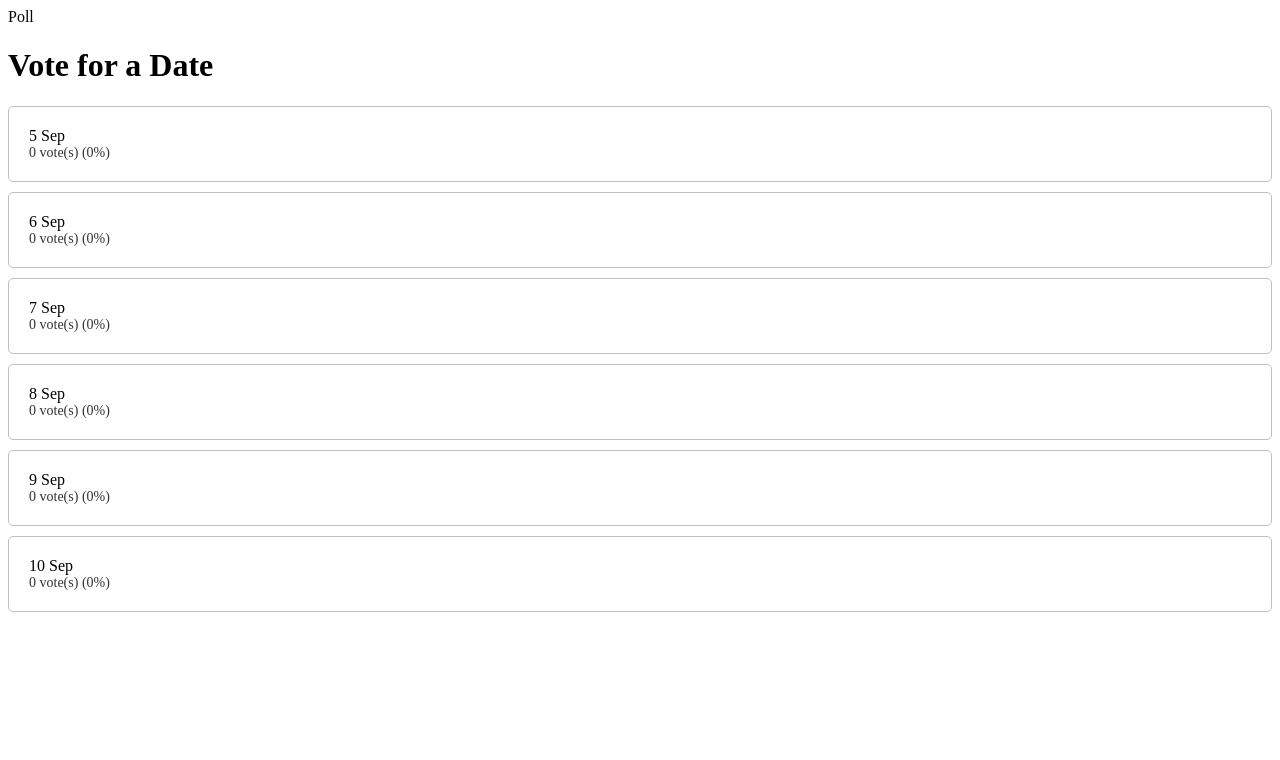
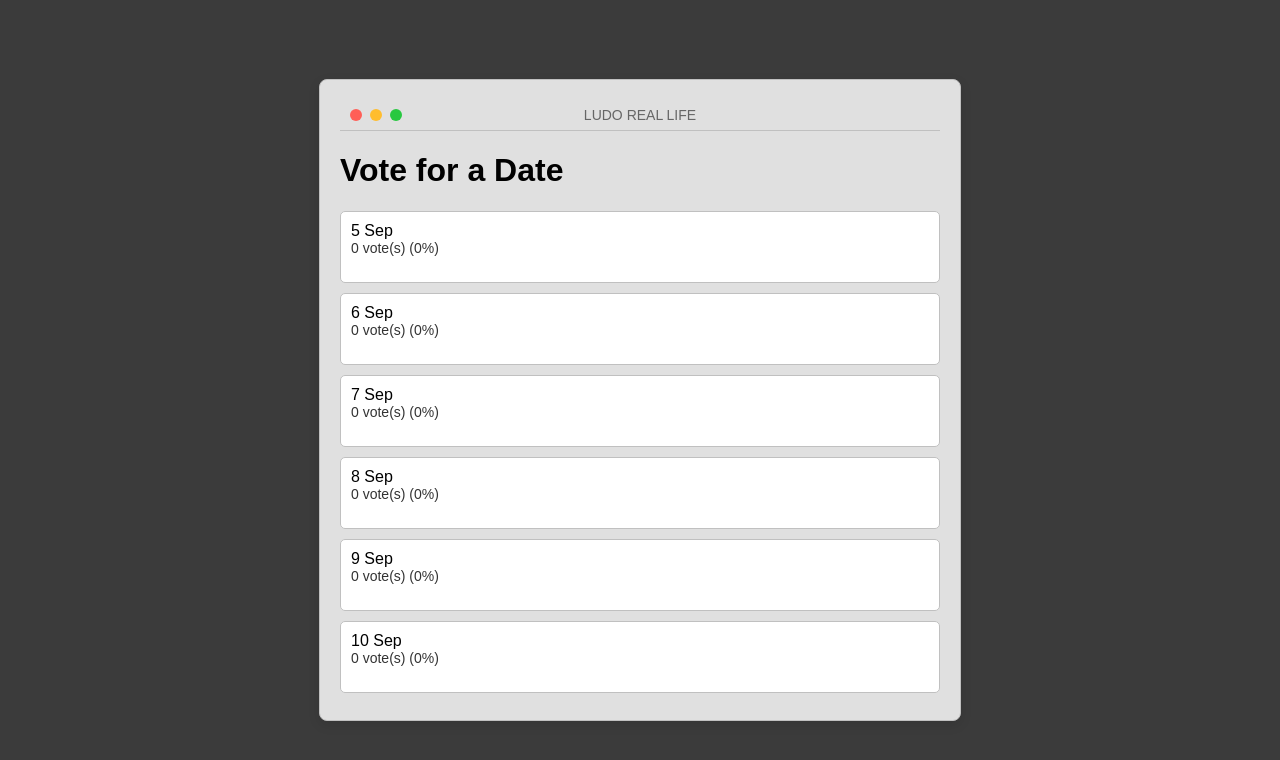
Before and after one commit to moahmedamine/pool-website, a plain HTML site: page index.html in a window 1280 px wide. Drawn offline with Linux system fonts and the light colour scheme; no server answers.

Commit message:
Update index.html

```diff
--- a/index.html
+++ b/index.html
@@ -5,133 +5,236 @@
     <meta name="viewport" content="width=device-width, initial-scale=1.0">
     <title>Custom Poll</title>
     <style>
-        /* Add your existing styles here */
-        .poll-bar {
+        /* General body styling */
+        body {
+            background-color: #3b3b3b; /* Dark gray background */
+            margin: 0;
+            font-family: Arial, sans-serif;
+            display: flex;
+            justify-content: center;
+            align-items: center;
+            height: 100vh;
+        }
+
+        /* Container with edge/border */
+        .window-container {
+            background-color: #e0e0e0; /* Light gray background for the window */
+            border: 1px solid #c0c0c0; /* Border around the window */
+            border-radius: 8px; /* Rounded corners for the window */
+            box-shadow: 0 4px 12px rgba(0, 0, 0, 0.1); /* Subtle shadow for depth */
+            overflow: hidden; /* Ensure content stays inside rounded corners */
+            width: 600px; /* Increased width of the square */
+            height: 600px; /* Increased height of the square */
+            padding: 20px;
+        }
+
+        /* Title bar styling */
+        .title-bar {
+            background-color: #e0e0e0; /* Light gray background for title bar */
+            height: 30px;
+            display: flex;
+            align-items: center;
+            padding-left: 10px;
+            padding-right: 10px;
+            justify-content: space-between;
+            border-bottom: 1px solid #c0c0c0; /* Border below title bar */
+            position: relative;
+        }
+
+        /* Close, Minimize, and Maximize buttons */
+        .window-buttons {
+            display: flex;
+            gap: 8px; /* Space between the buttons */
+        }
+
+        .window-button {
+            width: 12px;
+            height: 12px;
+            border-radius: 50%;
+            background-color: #ff5f57; /* Close button (red) */
+            cursor: pointer;
+        }
+
+        .window-button.minimize {
+            background-color: #ffbd2e; /* Minimize button (yellow) */
+        }
+
+        .window-button.maximize {
+            background-color: #28c840; /* Maximize button (green) */
+        }
+
+        /* Centered file name */
+        .file-name {
             position: absolute;
-            left: 0;
-            bottom: 0;
-            width: 100%;
-            background-color: #7e7e7e;
-            transition: height 0.5s ease-in-out;
-            z-index: -1;
+            left: 50%;
+            transform: translateX(-50%);
+            font-size: 14px;
+            color: #666666; /* Slightly darker text color */
         }
+
+        /* Poll section */
+        .poll-options {
+            margin-top: 20px;
+        }
+
         .poll-option {
             position: relative;
-            padding: 20px;
             margin: 10px 0;
+            cursor: pointer;
+            padding: 10px;
             border: 1px solid #c0c0c0;
             border-radius: 5px;
             background-color: #ffffff;
-            cursor: pointer;
+            height: 50px; /* Increase height for better visibility */
             overflow: hidden;
         }
+
+        .poll-option.selected {
+            background-color: #d0d0d0; /* Light gray background for selected option */
+        }
+
+        .poll-option:hover {
+            background-color: #f0f0f0;
+        }
+
+        .fill-container {
+            position: absolute;
+            left: 0;
+            top: 0;
+            width: 100%;
+            height: 100%;
+            overflow: hidden;
+            z-index: 0;
+        }
+
+        .bar {
+            position: absolute;
+            left: 0;
+            top: 0;
+            height: 100%;
+            width: 0%;
+            background-color: #7e7e7e; /* Gray color for filling animation */
+            transition: width 0.6s ease-in-out; /* Smooth animation */
+            z-index: 0;
+        }
+
         .result-info {
+            position: relative;
+            z-index: 1; /* Ensure text is above the filling bar */
             font-size: 14px;
             color: #333333;
         }
-        .poll-option.selected {
-            background-color: #d0d0d0;
+
+        .poll-option-text {
+            position: relative;
+            z-index: 2; /* Ensure text is above the filling bar */
         }
     </style>
 </head>
 <body>
+    <!-- Window container with border and shadow -->
     <div class="window-container">
+        <!-- Title bar design -->
         <div class="title-bar">
             <div class="window-buttons">
                 <div class="window-button"></div>
                 <div class="window-button minimize"></div>
                 <div class="window-button maximize"></div>
             </div>
-            <div class="file-name">Poll</div>
+            <div class="file-name">LUDO REAL LIFE</div>
         </div>
 
+        <!-- Content inside the window -->
         <div class="window-content">
             <h1>Vote for a Date</h1>
             <div class="poll-options">
                 <div class="poll-option" data-date="5 sep">
-                    5 Sep
-                    <div class="poll-bar"></div>
-                    <div class="result-info">0 vote(s) (0%)</div>
+                    <div class="fill-container">
+                        <div class="bar" id="bar-5-sep"></div>
+                    </div>
+                    <div class="poll-option-text">5 Sep</div>
+                    <div class="result-info" id="result-info-5-sep">0 vote(s) (0%)</div>
                 </div>
                 <div class="poll-option" data-date="6 sep">
-                    6 Sep
-                    <div class="poll-bar"></div>
-                    <div class="result-info">0 vote(s) (0%)</div>
+                    <div class="fill-container">
+                        <div class="bar" id="bar-6-sep"></div>
+                    </div>
+                    <div class="poll-option-text">6 Sep</div>
+                    <div class="result-info" id="result-info-6-sep">0 vote(s) (0%)</div>
                 </div>
                 <div class="poll-option" data-date="7 sep">
-                    7 Sep
-                    <div class="poll-bar"></div>
-                    <div class="result-info">0 vote(s) (0%)</div>
+                    <div class="fill-container">
+                        <div class="bar" id="bar-7-sep"></div>
+                    </div>
+                    <div class="poll-option-text">7 Sep</div>
+                    <div class="result-info" id="result-info-7-sep">0 vote(s) (0%)</div>
                 </div>
                 <div class="poll-option" data-date="8 sep">
-                    8 Sep
-                    <div class="poll-bar"></div>
-                    <div class="result-info">0 vote(s) (0%)</div>
+                    <div class="fill-container">
+                        <div class="bar" id="bar-8-sep"></div>
+                    </div>
+                    <div class="poll-option-text">8 Sep</div>
+                    <div class="result-info" id="result-info-8-sep">0 vote(s) (0%)</div>
                 </div>
                 <div class="poll-option" data-date="9 sep">
-                    9 Sep
-                    <div class="poll-bar"></div>
-                    <div class="result-info">0 vote(s) (0%)</div>
+                    <div class="fill-container">
+                        <div class="bar" id="bar-9-sep"></div>
+                    </div>
+                    <div class="poll-option-text">9 Sep</div>
+                    <div class="result-info" id="result-info-9-sep">0 vote(s) (0%)</div>
                 </div>
                 <div class="poll-option" data-date="10 sep">
-                    10 Sep
-                    <div class="poll-bar"></div>
-                    <div class="result-info">0 vote(s) (0%)</div>
+                    <div class="fill-container">
+                        <div class="bar" id="bar-10-sep"></div>
+                    </div>
+                    <div class="poll-option-text">10 Sep</div>
+                    <div class="result-info" id="result-info-10-sep">0 vote(s) (0%)</div>
                 </div>
             </div>
         </div>
     </div>
 
-    <!-- Firebase SDK for web -->
-    <script type="module">
-        // Import the functions you need from the SDKs you need
-        import { initializeApp } from "https://www.gstatic.com/firebasejs/10.13.1/firebase-app.js";
-        import { getDatabase, ref, update, onValue } from "https://www.gstatic.com/firebasejs/10.13.1/firebase-database.js";
-
-        // Your web app's Firebase configuration
-        const firebaseConfig = {
-            apiKey: "AIzaSyAXO4e8mBUyByWEzoqTfCPIf7U906ySYeA",
-            authDomain: "poolwbesite.firebaseapp.com",
-            databaseURL: "https://poolwbesite-default-rtdb.firebaseio.com",
-            projectId: "poolwbesite",
-            storageBucket: "poolwbesite.appspot.com",
-            messagingSenderId: "407272735974",
-            appId: "1:407272735974:web:7153aaffbb2d83f51a2727",
-            measurementId: "G-37K07EVKZ9"
+    <script>
+        // Initialize votes from localStorage or set to default values
+        const votes = JSON.parse(localStorage.getItem('votes')) || {
+            '5 sep': 0,
+            '6 sep': 0,
+            '7 sep': 0,
+            '8 sep': 0,
+            '9 sep': 0,
+            '10 sep': 0
         };
-
-        // Initialize Firebase
-        const app = initializeApp(firebaseConfig);
-        const database = getDatabase(app);
-
-        // Initialize vote counts
-        const votesRef = ref(database, 'votes');
 
         // Function to update results in each option
         function updateResults() {
-            onValue(votesRef, (snapshot) => {
-                const votes = snapshot.val() || {};
             const totalVotes = Object.values(votes).reduce((a, b) => a + b, 0);
 
             document.querySelectorAll('.poll-option').forEach(option => {
                 const date = option.getAttribute('data-date');
-                    const count = votes[date] || 0;
+                const count = votes[date];
                 const percentage = totalVotes > 0 ? (count / totalVotes * 100).toFixed(2) : 0;
-                    option.querySelector('.result-info').textContent = `${count} vote(s) (${percentage}%)`;
+                const bar = option.querySelector('.bar');
+                const resultInfo = option.querySelector('.result-info');
 
-                    // Update the poll bar height
-                    const bar = option.querySelector('.poll-bar');
-                    bar.style.height = `${percentage}%`;
-                });
+                resultInfo.textContent = `${count} vote(s) (${percentage}%)`;
+
+                // Set the width and color of the bar based on the percentage
+                bar.style.width = percentage + '%';
+
+                // Choose color based on percentage
+                if (percentage > 80) {
+                    bar.style.backgroundColor = '#ff6b6b'; // Red
+                } else if (percentage > 60) {
+                    bar.style.backgroundColor = '#ff9f43'; // Orange
+                } else {
+                    bar.style.backgroundColor = '#7e7e7e'; // Gray
+                }
             });
         }
 
         // Handle click on poll options
         document.querySelectorAll('.poll-option').forEach(option => {
             option.addEventListener('click', () => {
-                const date = option.getAttribute('data-date');
-
-                // Check if user has already voted
                 if (localStorage.getItem('hasVoted') === 'true') {
                     alert('You have already voted.');
                     return;
@@ -144,43 +247,21 @@
                 option.classList.add('selected');
 
                 // Update votes
-                update(votesRef, (votes) => {
-                    if (votes) {
-                        votes[date] = (votes[date] || 0) + 1;
-                    } else {
-                        votes = { [date]: 1 };
-                    }
-                    return votes;
-                }).then(() => {
-                    // Store that the user has voted
+                const date = option.getAttribute('data-date');
+                votes[date]++;
+
+                // Store the votes in localStorage
+                localStorage.setItem('votes', JSON.stringify(votes));
                 localStorage.setItem('hasVoted', 'true');
+
                 // Update results
                 updateResults();
-                }).catch(error => {
-                    console.error("Error updating votes:", error);
-                });
             });
         });
 
         // Initialize results
         updateResults();
+
     </script>
 </body>
 </html>
-
-<!DOCTYPE html>
-<html lang="en">
-<head>
-    <meta charset="UTF-8">
-    <meta name="viewport" content="width=device-width, initial-scale=1.0">
-    <title>Clear Local Storage on Load</title>
-</head>
-<body>
-    <script>
-    window.onload = function() {
-        localStorage.clear();
-        console.log('Local storage cleared on page load.');
-    };
-    </script>
-</body>
-</html>
```
Lines whose indentation alone changed are shown as unchanged.
